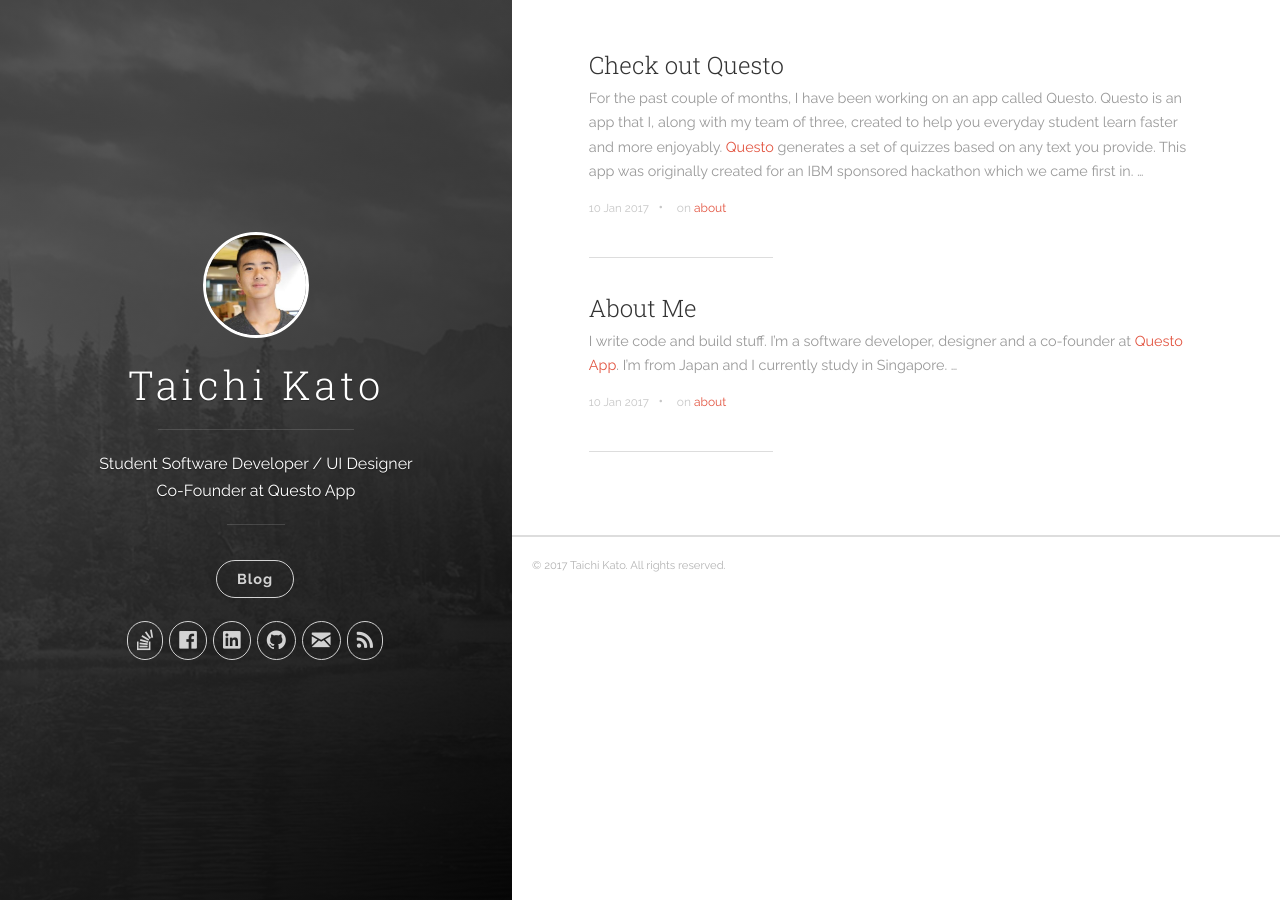
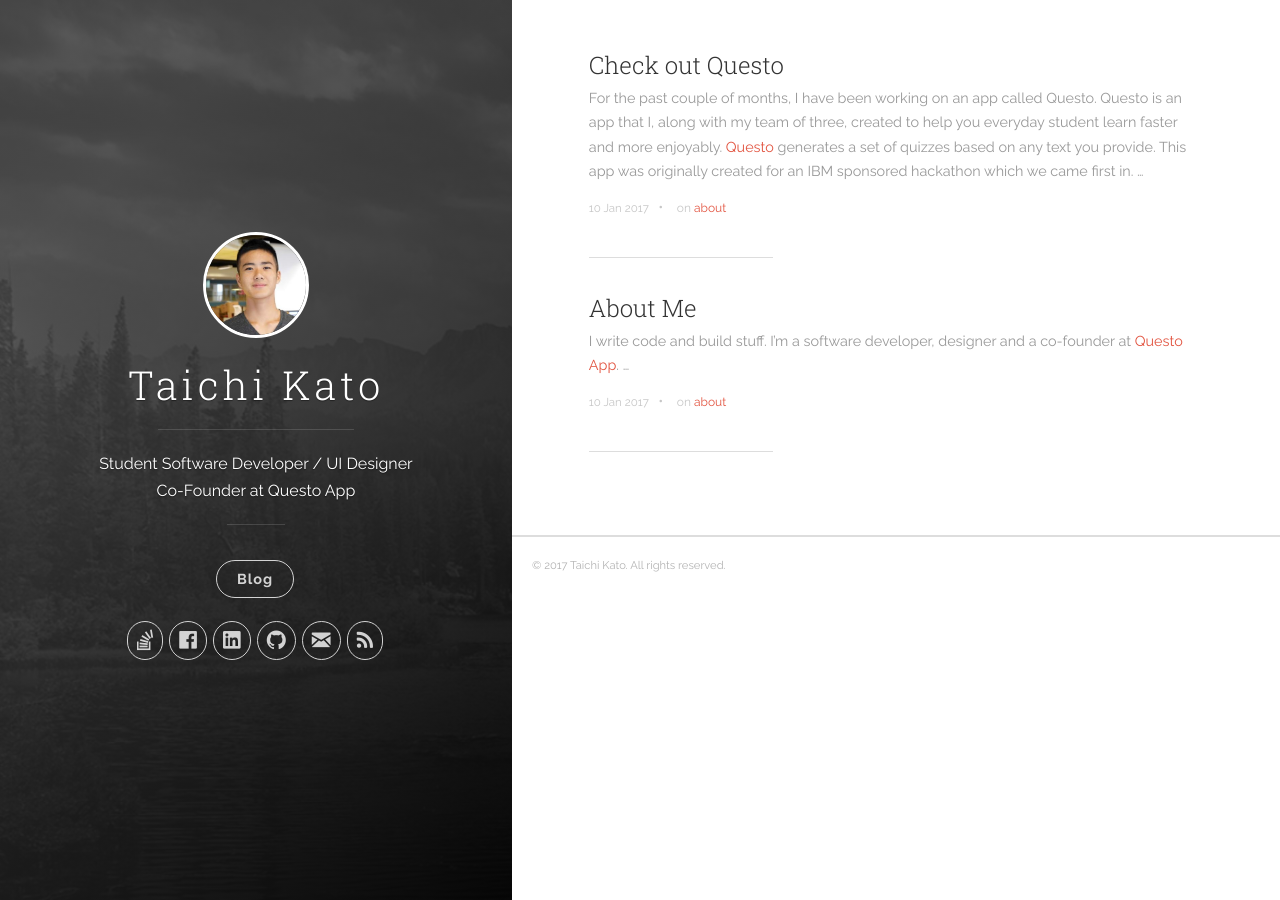
Before and after one commit to taixhi/portfolio, a Jekyll site: the page built from index.html, in a window 1280 px wide. Built offline with Jekyll 4.4.1, drawn with Linux system fonts in a browser that asks for light colours; nearby versions of some CDN libraries; the list of posts is cut into pages by our own code.

Commit message:
Removed a sentence because why not

```diff
--- a/_posts/2017-01-10-Welcome_to-Taichi.markdown
+++ b/_posts/2017-01-10-Welcome_to-Taichi.markdown
@@ -4,7 +4,7 @@ date:   2017-01-10 15:04:23
 categories: [about]
 tags: [about]
 ---
-I write code and build stuff. I'm a software developer, designer and a co-founder at [Questo App](http://getquesto.com). I'm from Japan and I currently study in Singapore.
+I write code and build stuff. I'm a software developer, designer and a co-founder at [Questo App](http://getquesto.com).
 
 Currently interested in UX and UI Design, Natural Language Processing and Artificial Intelligence.
 
```
